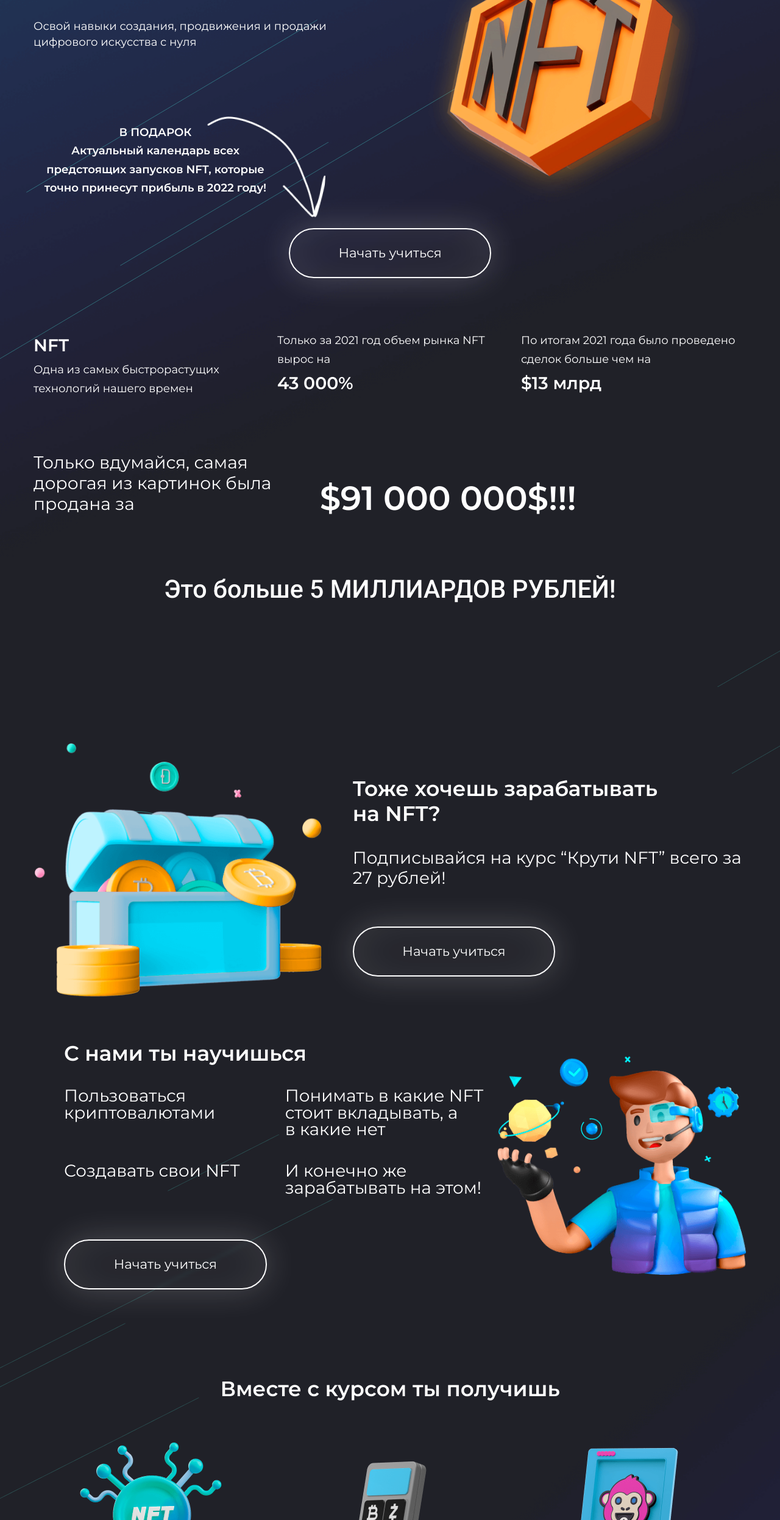
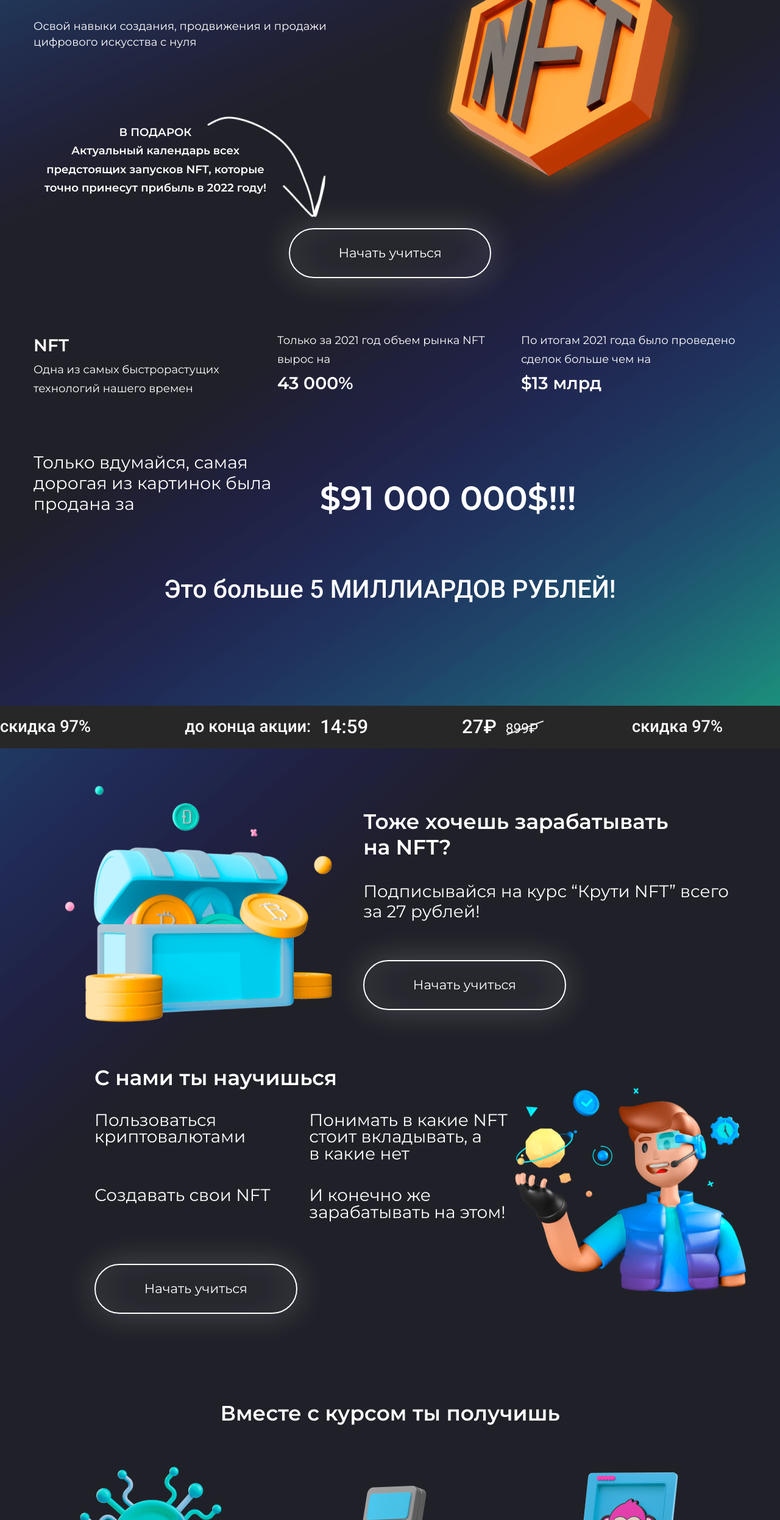
Before and after one commit to alexdubovtsev/Landing3-NFT, a plain HTML site: page index.html in a window 1280 px wide. Shown: the part 308-2800 px from the top of the page at 61% size. Drawn offline with Linux system fonts and the light colour scheme.

Commit message:
Fix background imgs + Improve adaptive

```diff
--- a/#source/scss/style.scss
+++ b/#source/scss/style.scss
@@ -39,8 +39,8 @@ body {
 	width: 100%;
 	min-height: 100%;
 	overflow: hidden;
-	background: url(../img/background-rows-1.png) 0 0  no-repeat, url(../img/background-rows-2.png) 0 bottom  no-repeat, url(../img/background-blur1.png) -100px -1400px /cover no-repeat, url(../img/background-blur4.png) 0 bottom /cover no-repeat, #202128;
-
+	// background: url(../img/background-rows-1.png) 0 0  no-repeat, url(../img/background-rows-2.png) 0 bottom  no-repeat, url(../img/background-blur1.png) -100px -1400px /cover no-repeat, url(../img/background-blur4.png) 0 bottom /cover no-repeat, #202128;
+	background: #202128;
 }
 
 .container {
@@ -58,6 +58,15 @@ body {
 	};
 }
 
+._ibg {
+	position: relative;}
+._ibg img {
+	position: absolute;
+	top: 0;
+	left: 0;
+	width: 100%;
+	height: 100%;
+	object-fit: cover;}
 
 //!--------------------------------------------------- //
 
@@ -68,6 +77,8 @@ body {
 		margin: 0 auto;
 		min-height: 80px;
 		padding: 0 15px;
+		position: relative;
+		z-index: 3;
 
 		display: flex;
 		justify-content: space-between;
@@ -116,7 +127,7 @@ body {
 			left: 0;
 			width: 100%;
 			min-height: 65px;
-			z-index: 2;
+			z-index: 3;
 		}
 		&__burger {
 			display: block;
@@ -207,7 +218,7 @@ body {
 
 	@media (max-width:767px) {
 		position: fixed;
-		z-index: 2;
+		z-index: 3;
 		top: -100%;
 		left: 0;
 		width: 100%;
@@ -323,6 +334,10 @@ body {
 	position: relative;
 	padding: 100px 0 170px;
 	// background: url(../img/background-blur2.png) 0 bottom /cover no-repeat;
+	&__body {
+		position: relative;
+		z-index: 2;
+	}
 	&__title {
 		@include adaptive-font(48,24);
 		font-weight: 600;
@@ -366,6 +381,16 @@ body {
 			}
 		}
 	}
+	&__bg {
+		position: absolute;
+		top: 0;
+		left: 0;
+		width: 100%;
+		height: 100%;
+		& .bg1 {top: -25%;}
+		& .bg2 {object-position: top;}
+	}
+
 	@media (max-width: 992px) {
 		&__title {
 			margin-bottom: 30px;
@@ -403,13 +428,14 @@ body {
 				animation: arrow 2s cubic-bezier(0.55, 0.055, 0.675, 0.19) infinite alternate;
 				@keyframes arrow {
 					0% {
-						transform: scaleX(-1) translate(-50px, 150px) scale(0.6) rotate(100deg);
+						transform: scaleX(-1) translate(-50px, 180px) scale(0.6) rotate(115deg);
 					}
 					100% {
-						transform: scaleX(-1) translate(-50px, 150px) rotate(105deg) scale(0.62);
+						transform: scaleX(-1) translate(-50px, 180px) rotate(120deg) scale(0.62);
 					}
 				}
 				@media (max-width:767px) {display: none;}
+				@media (min-width:2700px) {display: none;}
 			}
 		}
 	}
@@ -596,6 +622,18 @@ body {
 	// background: url(../img/background-blur3.png) 0 -1200px /cover no-repeat;
 	@media (max-width:992px) {text-align: center;}
 	@media (max-width:767px) {padding: 35px 0 30px;}
+	&__body {
+		position: relative;
+		z-index: 2;
+	}
+	&__bg {
+		position: absolute;
+		top: 0;
+		left: 0;
+		width: 100%;
+		height: 100%;
+		& .bg3 {object-position: bottom;}
+	}
 	&__row {
 		display: flex;
 		align-items: center;
@@ -752,6 +790,18 @@ body {
 	position: relative;
 	padding: 10px 0 80px;
 	@media (max-width:767px) {text-align: center;}
+	&__body {
+		position: relative;
+		z-index: 2;
+	}
+	&__bg {
+		position: absolute;
+		top: 0;
+		left: 0;
+		width: 100%;
+		height: 100%;
+		& .bg4 {object-position: top;}
+	}
 	&__title {
 		@include adaptive-font(40,18);
 		line-height: 1.4;
--- a/index.html
+++ b/index.html
@@ -62,6 +62,7 @@
       <main class="page">
         <section class="what">
           <div class="container">
+            <div class="what__body">
               <div class="what__row-1 row-1">
                 <div class="row-1__body">
                   <h1 class="what__title">Что такое NFT<br>и как на нем заработать?</h1>
@@ -76,8 +77,6 @@
                   <img src="img/what-img.png" alt="">
                 </div>
               </div>
-
-
               <div class="what__btn">
                 <a href="#" class="btn">Начать учиться</a>
               </div>
@@ -96,16 +95,22 @@
                   <p>По итогам 2021 года было проведено сделок больше чем&nbsp;на</p>
                 </div>
               </div>
-
               <div class="what__pricy">
                 <p>Только вдумайся, самая дорогая из картинок была продана&nbsp;за </p>
                 <p>$91 000 000$!!!</p>
                 <p>Это больше 5 МИЛЛИАРДОВ РУБЛЕЙ!</p>
               </div>
             </div>
+          </div>
+
+          <div class="what__bg _ibg">
+            <img src="img/background-blur1.png" class="bg1" alt="1">
+            <img src="img/background-blur2.png" class="bg2" alt="1">
+          </div>
+
         </section>
 
-        <!-- <section class="banner">
+        <section class="banner">
           <div class="sales">
             <div class="sales__pct">
               <p>скидка 97%</p>
@@ -129,7 +134,7 @@
             </div>
           </div>
 
-          <div class="sales sales-white">
+          <!-- <div class="sales sales-white">
             <div class="sales__pct">
               <p>скидка 97%</p>
             </div>
@@ -150,13 +155,14 @@
             <div class="sales__price">
               <p>27₽<span>899₽</span></p>
             </div>
-          </div>
-        </section> -->
+          </div> -->
+        </section>
 
 
 
         <section class="skills">
           <div class="container">
+            <div class="skills__body">
               <div class="skills__row">
                 <div class="skills__img">
                   <img src="img/skills-img-1.png" alt="">
@@ -167,7 +173,6 @@
                   <a href="#" class="skills__btn btn">Начать учиться</a>
                 </div>
               </div>
-
               <div class="skills__row">
                 <div class="skills__img">
                   <img src="img/skills-img-2.png" alt="">
@@ -184,6 +189,11 @@
                   <a href="#" class="skills__btn btn">Начать учиться</a>
                 </div>
               </div>
+            </div>
+          </div>
+
+          <div class="skills__bg _ibg">
+            <img src="img/background-blur3.png" class="bg3" alt="3">
           </div>
         </section>
 
@@ -215,6 +225,7 @@
 
         <section class="features">
           <div class="container">
+            <div class="features__body">
               <div class="features__title">Хочешь зарабатывать на&nbsp;NFT?</div>
               <div class="features__row">
                 <div class="features__column">
@@ -225,7 +236,6 @@
                     <p>Сможешь продавать свои работы на самых популярных NFT площадках мира</p>
                   </div>
                 </div>
-
                 <div class="features__column">
                   <div class="features__text">
                     <p>Получи все нужные навыки для заработка на NFT всего за 28&nbsp;дней!</p>
@@ -250,7 +260,10 @@
                   </div>
                 </div>
               </div>
-
+            </div>
+          </div>
+          <div class="features__bg _ibg">
+            <img src="img/background-blur2.png" class="bg4" alt="4">
           </div>
         </section>
 
```
Also changed, not shown: css/style.css. Lines whose indentation alone changed are shown as unchanged.
